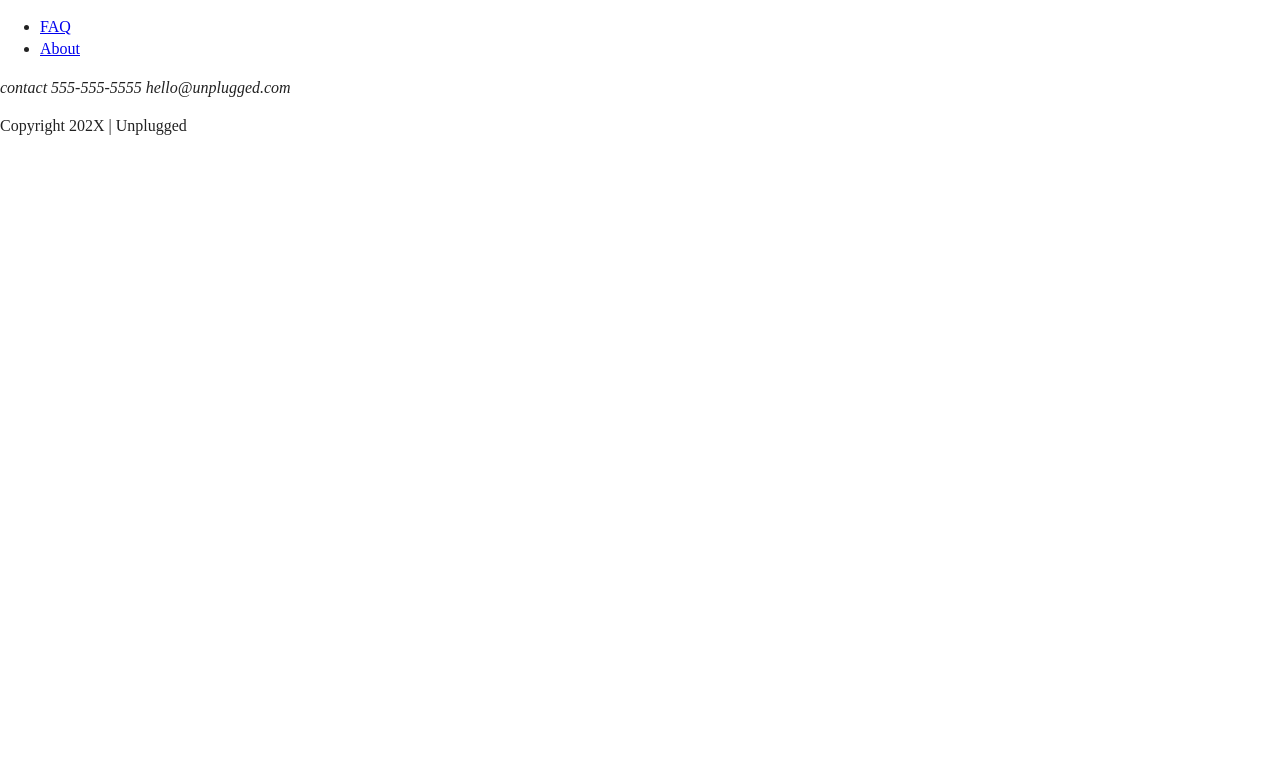
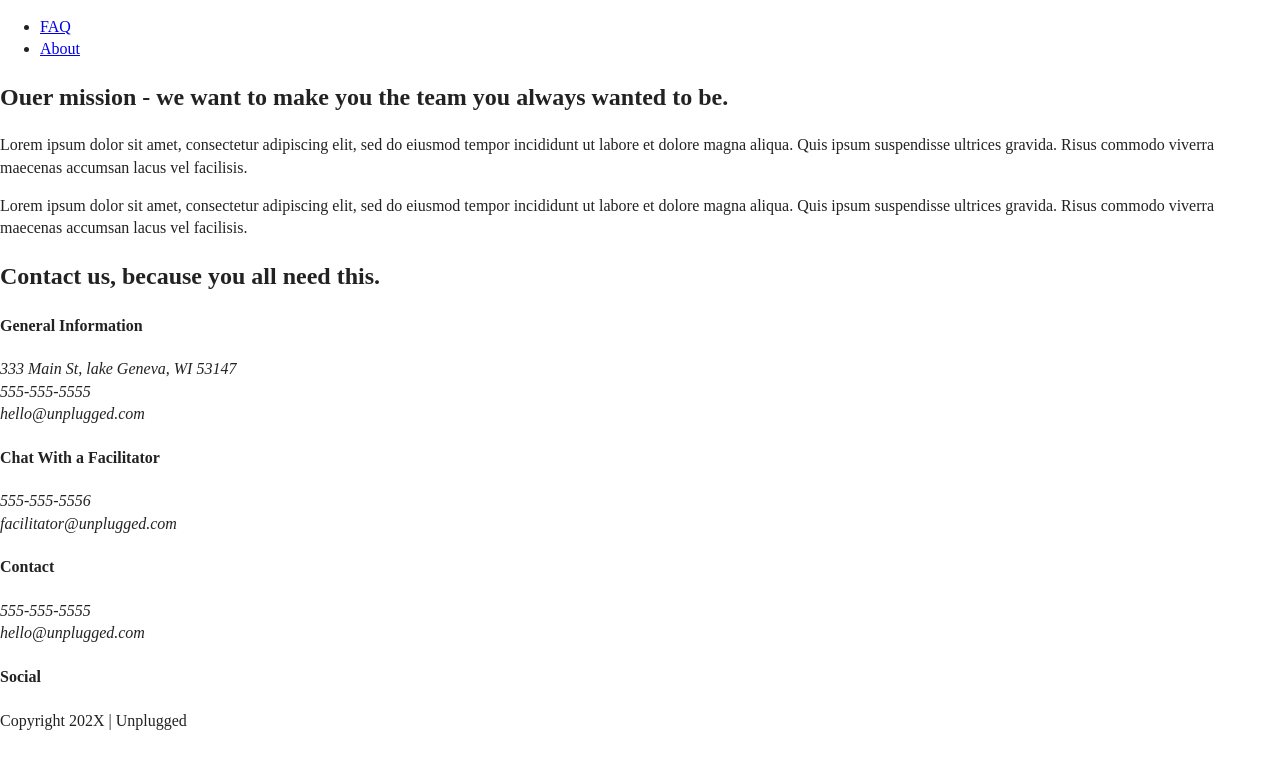
Before and after one commit to highsun0000/unplugged, a website: page about/index.html in a window 1280 px wide. Drawn offline with Linux system fonts and the light colour scheme.

Commit message:
Code about page

```diff
--- a/about/index.html
+++ b/about/index.html
@@ -3,7 +3,7 @@
 
 <head>
   <meta charset="utf-8">
-  <title></title>
+  <title>About-Unplugged Retreat</title>
   <meta name="description" content="">
   <meta name="viewport" content="width=device-width, initial-scale=1">
 
@@ -28,30 +28,71 @@
       <a href="#" src="unpluggedlogo.png" alt="unplugged logo"></a>
       <nav>
         <ul>
-          <li><a href="faq/index.html" rel="noopener">FAQ</a></li>
-          <li><a href="about/index.html" rel="nooper">About</a></li>
+          <li><a href="../faq/index.html" rel="noopener">FAQ</a></li>
+          <li><a href="index.html" rel="nooper">About</a></li>
         </ul>
       </nav>
     </div>
   </header>
   <main>
-    <section></section>
-    <aside></aside>
+    <section class="mission">
+      <div class="content-wrapper">
+        <h2>Ouer mission - we want to make you the team you always wanted to be.</h2>
+        <div class="mission-content">
+          <p>Lorem ipsum dolor sit amet, consectetur adipiscing elit, sed do eiusmod tempor incididunt ut labore et dolore magna aliqua. Quis ipsum suspendisse ultrices gravida. Risus commodo viverra maecenas accumsan lacus vel facilisis. </p>
+          <p>Lorem ipsum dolor sit amet, consectetur adipiscing elit, sed do eiusmod tempor incididunt ut labore et dolore magna aliqua. Quis ipsum suspendisse ultrices gravida. Risus commodo viverra maecenas accumsan lacus vel facilisis. </p>
+        </div>
+      </div>
+ </section>
+<section class="map">
+  <figure></figure>
+</section>
+<section class="contact-section">
+  <div class="content-wrapper">
+    <h2>Contact us, because you all need this.</h2>
+  <div class="contact-content">
+    <div>
+      <h4>General Information</h4>
+      <address>
+        <p>333 Main St, lake Geneva, WI 53147<br>
+          555-555-5555<br>
+          hello@unplugged.com
+        </p>
+      </address>
+      </div>
+      <div>
+        <h4>Chat With a Facilitator</h4>
+        <address>
+          <p>555-555-5556<br>
+          facilitator@unplugged.com</p>
+        </address>
+      </div>
+    </div>
+  </div>
+  </section>
   </main>
   <footer>
     <div class="content-wrapper">
     <div class="footer-contact">
-        <div class="contact"><div><address>contact 555-555-5555 hello@unplugged.com</address></div>
+      <div class="contact">
+        <h4>Contact</h4>
+      <address>
+        <p> 555-555-5555<br>
+           hello@unplugged.com</p>
+      </address>
         </div>
         <div class="social">
+          <h4>Social</h4>
+          <div class="social-icons">
             <p><a href="https://www.facebook.com/yoursite" target="_blank" rel="noopener"></a></p>
             <p><a href="https://www.twitter.com/yoursite" target="_blank" rel="noopener"></a></p>
             <p><a href="https://www.instagram.com/yoursite" target="_blank" rel="noopener"></a></p>
             <!-- other social links here -->
         </div>
+      </div>
     </div> <!-- footer content ends -->
     <div class="copyright">
-      <div>Copyright 202X | Unplugged</div>
+      <p>Copyright 202X | Unplugged</p>
     </div>
 </div> <!--footer content-wrapper ends-->
 </footer>
```
